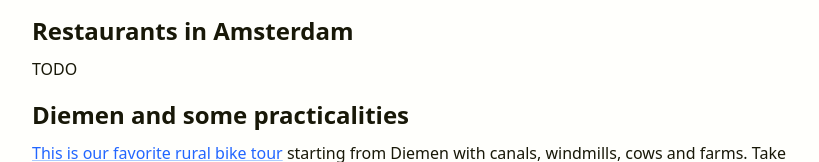
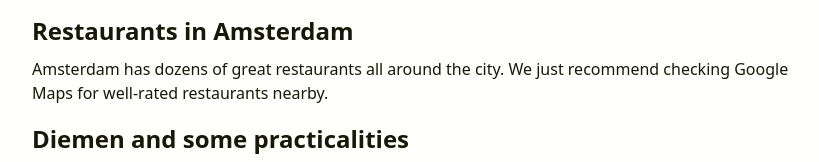
Before and after one commit to palotasb/homeexchange, a plain HTML site: page amsterdam.html in a window 1280 px wide. Shown: the part 1025-1187 px from the top of the page, without its empty margins (224-1043 px from the left). Drawn offline with Linux system fonts and the light colour scheme.

Commit message:
modified:   amsterdam.html

```diff
--- a/amsterdam.html
+++ b/amsterdam.html
@@ -97,7 +97,10 @@
 </ul></ul>
 
 <h2>Restaurants in Amsterdam</h2>
-<p>TODO</p>
+<p>
+Amsterdam has dozens of great restaurants all around the city.
+We just recommend checking Google Maps for well-rated restaurants nearby.
+</p>
 
 <h2>Diemen and some practicalities</h2>
 
```
